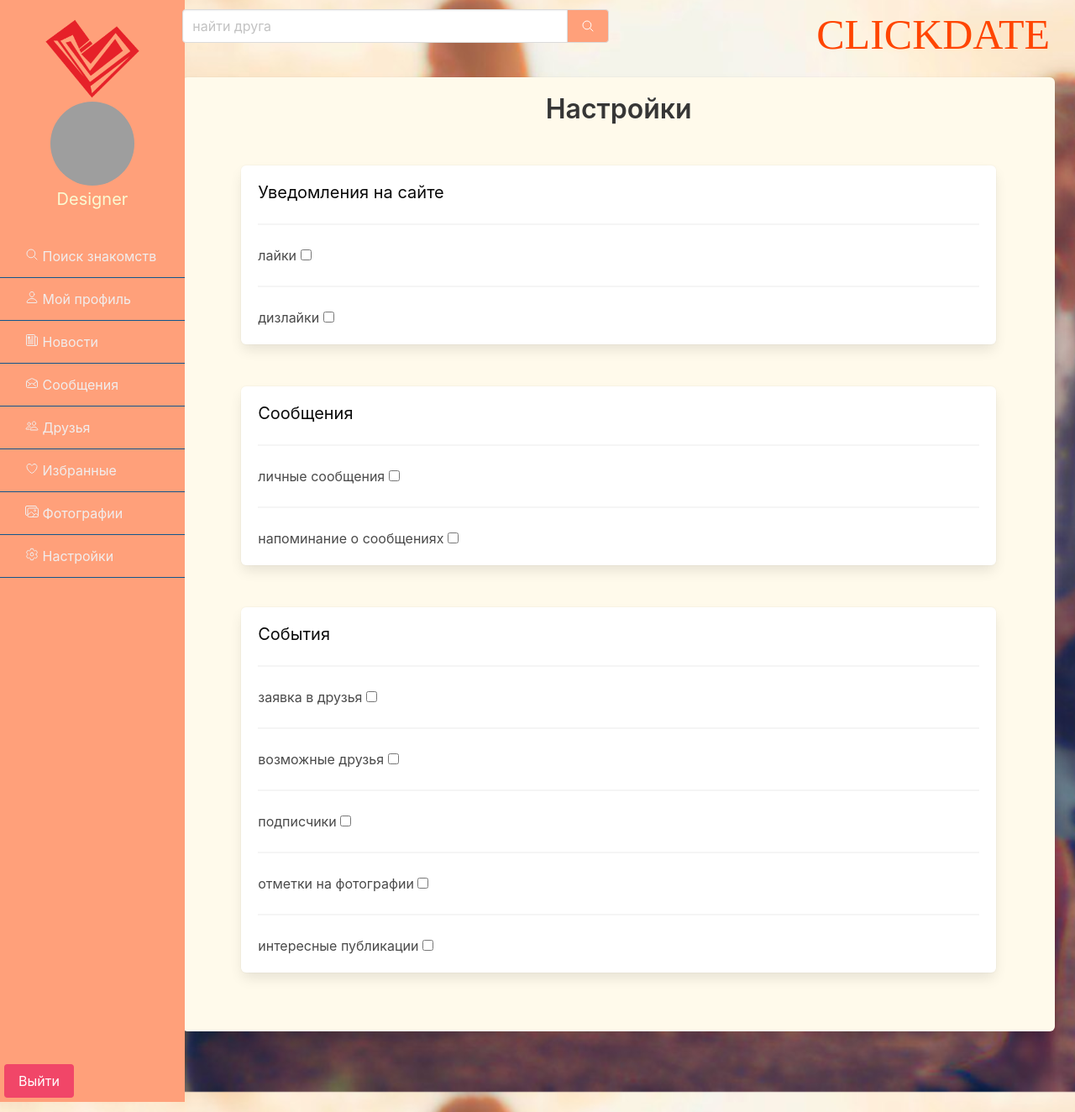
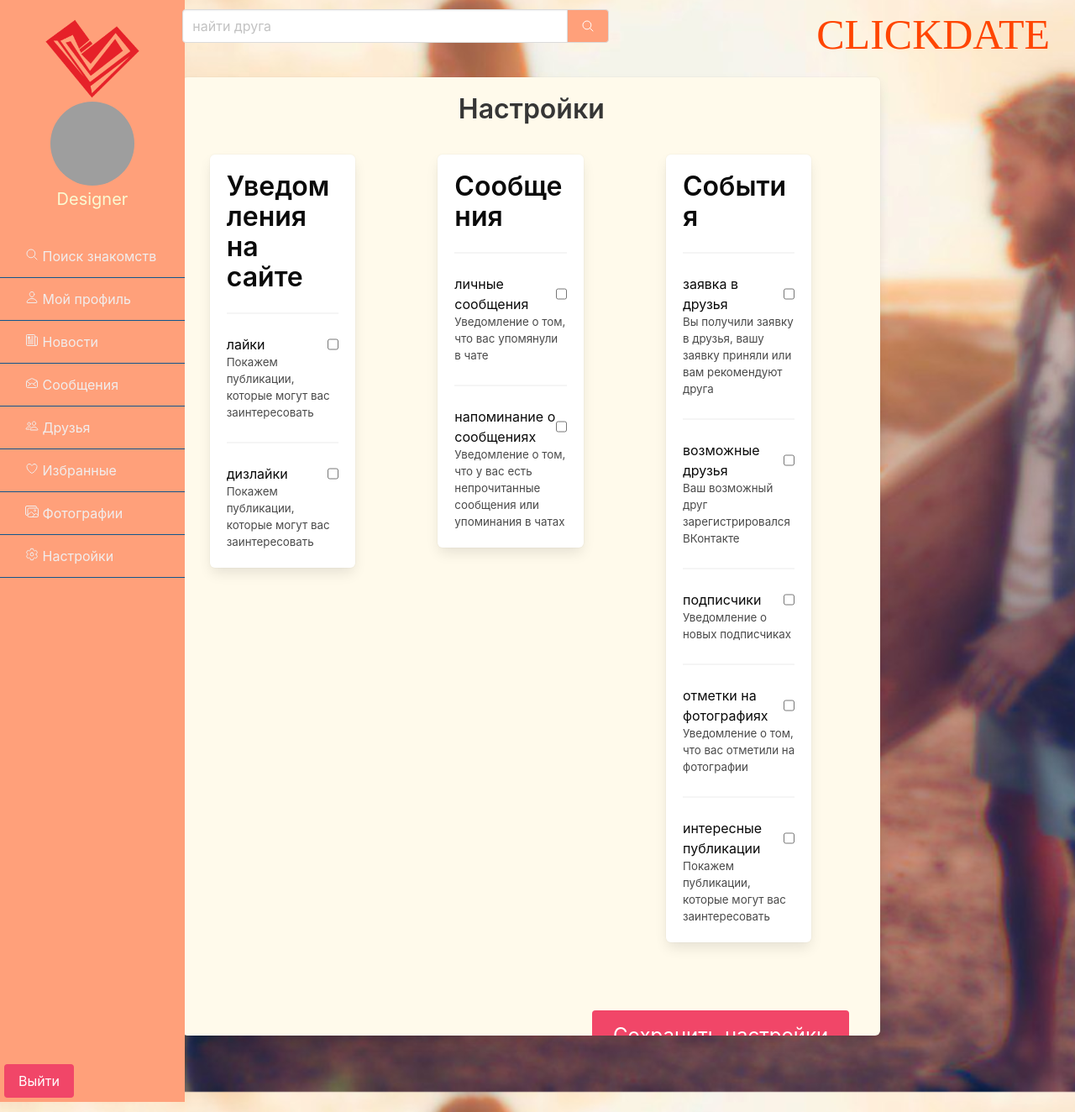
Before and after one commit to JaneDoe88888/DateSite2, a Django app: page /head/settings/ in a window 1280 px wide. Shown: the whole page at 84% size. Run offline with Django 4.2, Linux system fonts and the light colour scheme; grey boxes are pictures that could not be loaded.

Commit message:
настройки

```diff
--- a/DateSite/head/templates/settings.html
+++ b/DateSite/head/templates/settings.html
@@ -94,65 +94,108 @@
                 </div>
             </div>
         </div>
-            <div class="box has-background-warning-light">
-                <div class="has-text-centered title">Настройки</div>
 
-                <div class="box" style="margin: 5%">
-                    <h1 class="subtitle" style="color: #0a0a0a">Уведомления на сайте</h1>
+
+         <div class="box has-background-warning-light" style="width: 80%;height: 87vh; overflow: scroll">
+                <div class="has-text-centered title ">Настройки</div>
+        <div class="columns has-background-warning-light">
+
+
+
+                <div class="column has-background-warning-light " >
+                    <div class="box" style="margin-top: 5%; margin-left: 5%; width: 70%">
+                        <h1 class="title " style="color: #0a0a0a">Уведомления на сайте</h1>
                         <hr>
                         <ul>
-                        <li>лайки
-                        <input class="checkbox" type="checkbox"></li>
+                            <li class="is-flex is-justify-content-space-between" style="color: #0a0a0a">
+                                лайки
+                                <input class="checkbox" type="checkbox">
+                            </li>
+                            <sub>Покажем публикации, которые могут вас заинтересовать</sub>
+
                             <hr>
-                        <li>дизлайки
-                        <input class="checkbox" type="checkbox"></li>
+
+                            <li class="is-flex is-justify-content-space-between" style="color: #0a0a0a">
+                                дизлайки
+                                <input class="checkbox" type="checkbox">
+                            </li>
+                            <sub>Покажем публикации, которые могут вас заинтересовать</sub>
                         </ul>
                     </div>
-                 <div class="box" style="margin: 5%">
-                     <h1 class="subtitle" style="color: #0a0a0a">Сообщения</h1>
+                </div>
+                <div class="column has-background-warning-light " >
+                    <div class="box" style="margin-top: 5%; margin-left: 5%; width: 70%">
+                    <h1 class="title" style="color: #0a0a0a">Сообщения</h1>
                     <hr>
                     <ul>
-                         <li>личные сообщения
-                         <input class="checkbox" type="checkbox"></li>
+                        <li class="is-flex is-justify-content-space-between" style="color: #0a0a0a">
+                            личные сообщения
+                            <input class="checkbox" type="checkbox">
+                        </li>
+                        <sub>Уведомление о том, что вас упомянули в чате</sub>
                         <hr>
-                         <li>напоминание о сообщениях
-                         <input class="checkbox" type="checkbox"></li>
+
+                        <li class="is-flex is-justify-content-space-between" style="color: #0a0a0a">
+                            напоминание о сообщениях
+                            <input class="checkbox" type="checkbox">
+                        </li>
+                        <sub>Уведомление о том, что у вас есть непрочитанные сообщения или упоминания в чатах</sub>
                     </ul>
                 </div>
-                <div class="box" style="margin: 5%">
-                     <h1 class="subtitle" style="color: #0a0a0a">События</h1>
+                </div>
+                <div class="column has-background-warning-light "   >
+                    <div class="box" style="margin-top: 5%; margin-left: 5%; width: 70%">
+                    <h1 class="title " style="color: #0a0a0a">События</h1>
                     <hr>
-                     <ul >
-                         <li>заявка в друзья
-                         <input  class="checkbox" type="checkbox"></li>
+                    <ul>
+                        <li class="is-flex is-justify-content-space-between" style="color: #0a0a0a">
+                            заявка в друзья
+                            <input class="checkbox" type="checkbox">
+                        </li>
+                        <sub>Вы получили заявку в друзья, вашу заявку приняли или вам рекомендуют друга</sub>
                         <hr>
-                         <li>возможные друзья
-                         <input class="checkbox" type="checkbox"></li>
+
+                        <li class="is-flex is-justify-content-space-between" style="color: #0a0a0a">
+                            возможные друзья
+                            <input class="checkbox" type="checkbox">
+                        </li>
+                        <sub>Ваш возможный друг зарегистрировался ВКонтакте</sub>
                         <hr>
-                         <li>подписчики
-                         <input class="checkbox" type="checkbox"></li>
+
+                        <li class="is-flex is-justify-content-space-between" style="color: #0a0a0a">
+                            подписчики
+                            <input class="checkbox" type="checkbox">
+                        </li>
+                        <sub>Уведомление о новых подписчиках</sub>
                         <hr>
-                         <li>отметки на фотографии
-                         <input class="checkbox" type="checkbox"></li>
+
+                        <li class="is-flex is-justify-content-space-between" style="color: #0a0a0a">
+                            отметки на фотографиях
+                            <input class="checkbox" type="checkbox">
+                        </li>
+                        <sub>Уведомление о том, что вас отметили на фотографии</sub>
                         <hr>
-                         <li>
+
+                        <li class="is-flex is-justify-content-space-between" style="color: #0a0a0a">
                             интересные публикации
                             <input class="is-right" type="checkbox">
                         </li>
+                        <sub>Покажем публикации, которые могут вас заинтересовать</sub>
 
                     </ul>
                 </div>
-
+                </div>
+            </div>
+            <div class="column has-text-right">
+                <div class="" style="margin-top: 40px; padding: 5px;">
+                    <a href="" class="button is-danger is-large">Сохранить настройки
+                    </a>
+                </div>
+            </div>
+        </div>
     </div>
 </div>
 </div>
 
 
 {% endblock %}
-
-
-
-
-
-
-l
```
Also changed, not shown: DateSite/db.sqlite3. Lines whose indentation alone changed are shown as unchanged.
